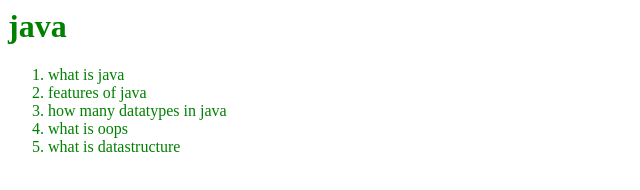
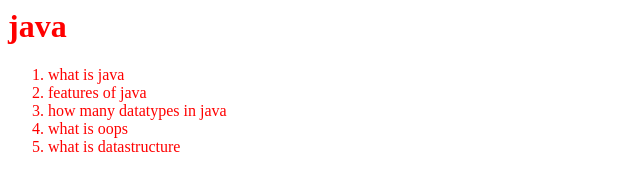
Before and after one commit to rameshreddy1996/htmlwebsite, a plain HTML site: page java.html in a window 1280 px wide. Shown: the whole page, without its empty margins (0-640 px from the left). Drawn offline with Linux system fonts and the light colour scheme.

Commit message:
color chang of java

```diff
--- a/java.html
+++ b/java.html
@@ -2,7 +2,7 @@
 <head>
 <title>list</title>
 </head>
-<body bgcolor="white" text="green">
+<body bgcolor="white" text="red">
 <h1>java</h1>
 <ol start="1">
     <li>what is java</li>
```
